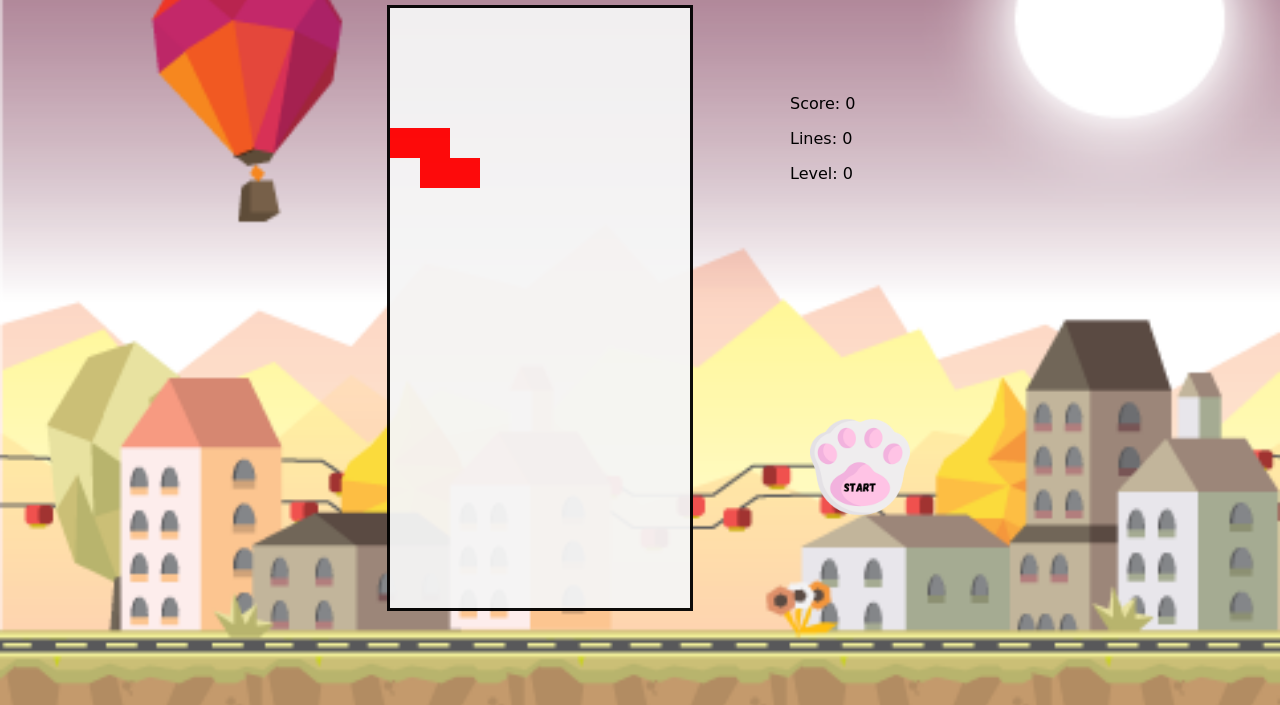
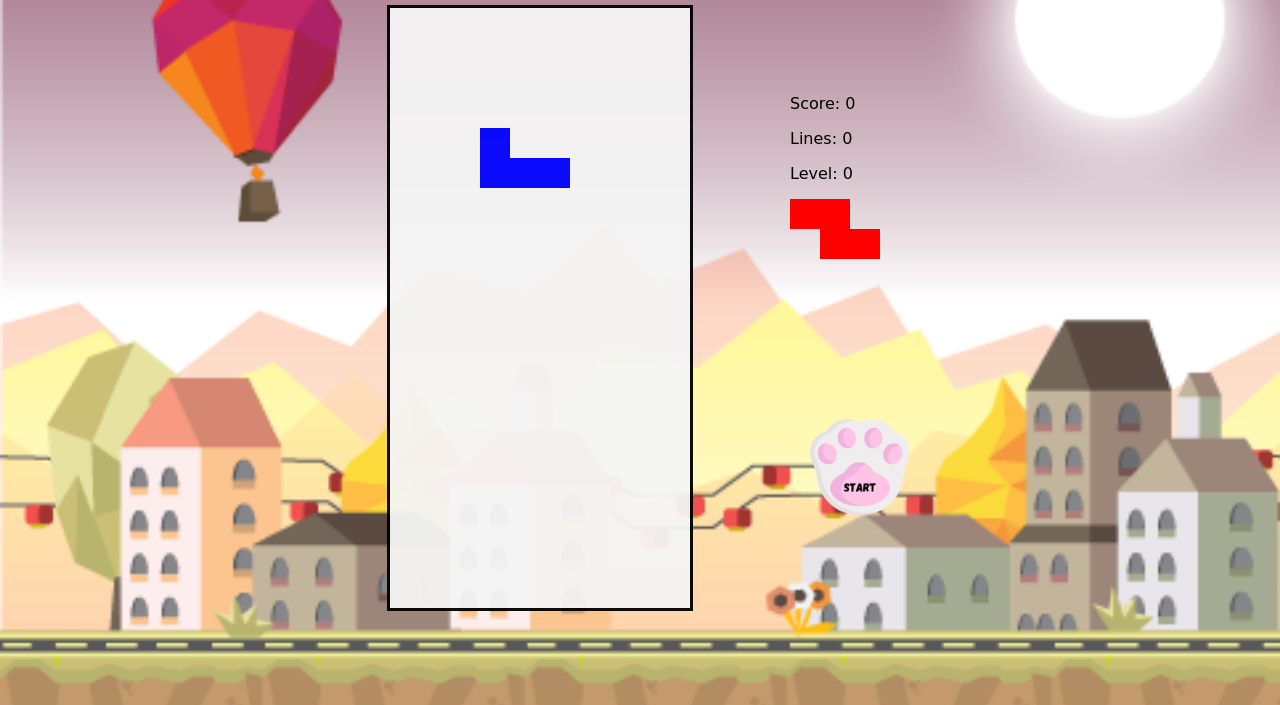
Before and after one commit to chrysaliswoon/catris-game, a plain HTML site: page index.html in a window 1280 px wide. Both pictures are taken after a click on the picture 860 px from the left and 561 px from the top of the page. Shown: the part 95-800 px from the top of the page. Drawn offline with nearby package versions, Linux system fonts and the light colour scheme; a web font is replaced by a local one.

Commit message:
Update .js files to include next Tetris Block + Partially fixed the score function

```diff
--- a/JS Folders/block.js
+++ b/JS Folders/block.js
@@ -31,8 +31,8 @@ class Block {
 
     // Randomize Tetromino shape and color //
     const typeID = this.randomizeTetromino(COLORS.length)
-    this.shape = SHAPES[typeID]
-    this.color = COLORS[typeID]
+    this.shape = SHAPES[typeID];
+    this.color = COLORS[typeID];
 
     // Tetromino Position //
     this.x = 0;
--- a/JS Folders/board.js
+++ b/JS Folders/board.js
@@ -36,10 +36,13 @@ let requestId = null;
 
 // Creates a New Board //
 class Board {
-    constructor(ctx) {
+    constructor(ctx, ctxNext) {
       this.ctx = ctx;
+      this.ctxNext = ctxNext;
       this.grid = this.getEmptyBoard();
-      this.block = new Block(ctx);
+      // this.block = new Block(ctx);
+      this.setNextBlock();
+      this.setCurrentBlock();
     }
 
     // Generate Tetris Board //
@@ -102,9 +105,24 @@ class Board {
         if(this.block.y === 0) {
           return false;
         }
-        this.block = new Block(this.ctx)
+        // this.block = new Block(this.ctx)
+        this.setCurrentBlock();
       }
       return true;
+    }
+
+    setNextBlock() {
+      const { width, height } = this.ctxNext.canvas;
+      this.nextBlock = new Block(this.ctxNext);
+      this.ctxNext.clearRect(0, 0, width, height);
+      this.nextBlock.draw();
+    }
+
+    setCurrentBlock() {
+      this.block = this.nextBlock;
+      this.block.ctx = this.ctx;
+      this.block.x = 3;
+      this.setNextBlock();
     }
 
     freeze() {
--- a/JS Folders/constants.js
+++ b/JS Folders/constants.js
@@ -144,7 +144,7 @@ const POINTS = {
 Object.freeze(POINTS);
 
 // Tetris Level & Speed //
-const LINES_PER_LEVEL = 1;
+const LINES_PER_LEVEL = 3;
 const LEVEL_SPEED = {
     0: 800,
     1: 720,
--- a/JS Folders/main.js
+++ b/JS Folders/main.js
@@ -1,4 +1,8 @@
 /* =================================== This will initialise the game and execute the overall game logic for Tetris ==========================================================================================================================
+Play meow sound when button is clicked
+
+- Using an in-built library, Audio, it will play the sound when the start button is clicked.
+- Music is from CrabbyCrab101 - https://www.youtube.com/watch?v=sNrjxzpS5S8&t=1s
 
 Show Levels
 
@@ -12,11 +16,12 @@ Reset Game
 */
 
 
-let board = new Board();
+// let board = new Board();
+let board = null;
 
 // Play meow sound when button is clicked //
 
-let playButtonSound = document.getElementById("meow");
+let playButtonSound = new Audio(src='Image Assets/Catris! (Tetris Cat Cover).mp3')
 
 // function playMeow() {
 //     playButtonSound.play()
@@ -75,7 +80,7 @@ function addEventListener(){
 }
 
 function draw() {
-    const { width, height} = ctx.canvas;
+    const { width, height } = ctx.canvas;
     ctx.clearRect(0, 0, width, height)
 
     board.draw();
@@ -83,7 +88,7 @@ function draw() {
 }
 
 function play() {
-    // playButtonSound();
+    playButtonSound.play();
     // board = new Board(ctx); // Moved to resetGame()
     resetGame();
     // draw(); => This is removed as we have replaced it with the AnimationFrame function
@@ -135,6 +140,6 @@ function resetGame() {
     account.score = 0;
     account.lines = 0;
     account.level = 0;
-    board = new Board(ctx);
+    board = new Board(ctx, ctxNext);
     time = {start: 0, elapsed: 0, speed: LEVEL_SPEED[0]};
 }
--- a/index.html
+++ b/index.html
@@ -34,9 +34,9 @@
               <canvas id="next" class="next"></canvas>
           </div>
           <!--Start Button for the Game-->
-          <audio id="meow">
+          <!-- <audio id="meow">
               <source src="Image Assets/Street-cat-meowing-noises.mp3" type="audio/mp3">
-          </audio>
+          </audio> -->
           <img src ="Image Assets/Start Button.png" onclick= "play()" class="play-button"></button>
       </div>
   </div>
```
Also changed, not shown: 1 other file.
